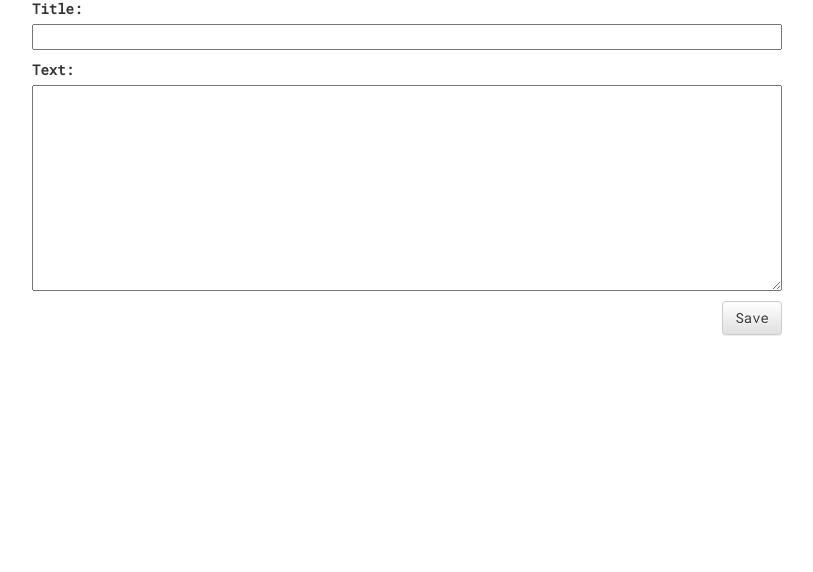
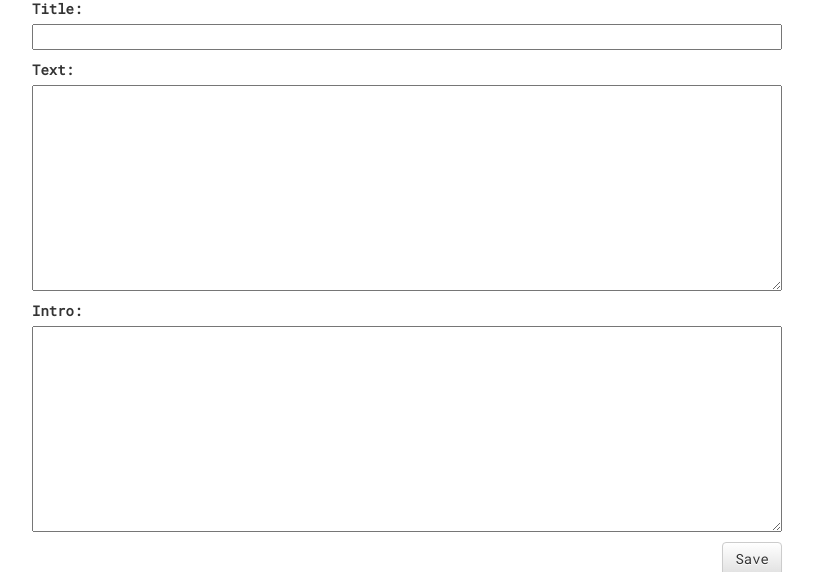
Before and after one commit to sxb1413/my-first-blog, a Django app: page /post/new/ in a window 1280 px wide. Shown: the part 208-780 px from the top of the page, without its empty margins (23-836 px from the left). Run offline with Django 3.2, Linux system fonts and the light colour scheme; some libraries are stand-ins or nearby versions.

Commit message:
Added intro as to not show whole text in post list.

```diff
--- a/blog/forms.py
+++ b/blog/forms.py
@@ -6,4 +6,4 @@ class PostForm(forms.ModelForm):
 
     class Meta:
         model = Post
-        fields = ('title', 'text',)
+        fields = ('title', 'text', 'intro')
--- a/blog/models.py
+++ b/blog/models.py
@@ -7,6 +7,7 @@ class Post(models.Model):
     author = models.ForeignKey(settings.AUTH_USER_MODEL, on_delete=models.CASCADE)
     title = models.CharField(max_length=200)
     text = models.TextField()
+    intro = models.TextField(default='')
     created_date = models.DateTimeField(default=timezone.now)
     published_date = models.DateTimeField(blank=True, null=True)
 
--- a/blog/templates/blog/post_list.html
+++ b/blog/templates/blog/post_list.html
@@ -4,7 +4,7 @@
     {% for post in posts %}
         <div class="post">
             <h2><a href="{% url 'post_detail' pk=post.pk %}">{{ post.title }}</a></h2>
-            <p>{{ post.text|linebreaksbr }}</p>
+            <p>{{ post.intro|linebreaksbr }}</p>
             <div class="date">
                 {{ post.published_date }}
             </div>
```
Also changed, not shown: blog/migrations/0002_added_intro.py (added).
